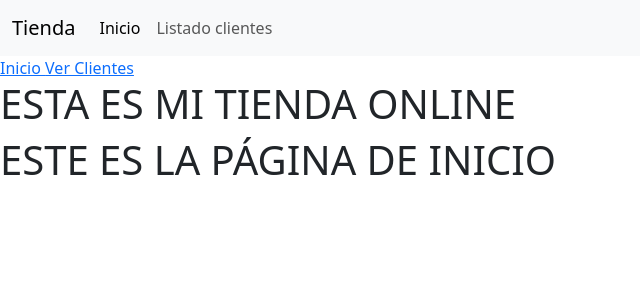
After one commit to AnteroEscuder/PROYECTODJANGO, a Django app: page / in a window 1280 px wide. The commit adds this page. Shown: the top 300 px of the page, without its empty margins (0-640 px from the left). Run offline with Django 5.2, Linux system fonts and the light colour scheme; some libraries are stand-ins or nearby versions.

Commit message:
commit20marzo

```diff
--- a/2daw/mysite/settings.py
+++ b/2daw/mysite/settings.py
@@ -38,6 +38,9 @@ INSTALLED_APPS = [
     "django.contrib.messages",
     "django.contrib.staticfiles",
     "tienda",
+    "debug_toolbar",
+    "django_bootstrap5",
+    "django_bootstrap_icons"
 ]
 
 MIDDLEWARE = [
@@ -48,6 +51,7 @@ MIDDLEWARE = [
     "django.contrib.auth.middleware.AuthenticationMiddleware",
     "django.contrib.messages.middleware.MessageMiddleware",
     "django.middleware.clickjacking.XFrameOptionsMiddleware",
+    "debug_toolbar.middleware.DebugToolbarMiddleware",
 ]
 
 ROOT_URLCONF = "mysite.urls"
@@ -122,3 +126,4 @@ STATIC_URL = "static/"
 # https://docs.djangoproject.com/en/5.1/ref/settings/#default-auto-field
 
 DEFAULT_AUTO_FIELD = "django.db.models.BigAutoField"
+INTERNAL_IPS = ["127.0.0.1"]
--- a/2daw/mysite/urls.py
+++ b/2daw/mysite/urls.py
@@ -20,5 +20,6 @@ from django.urls import path,include
 
 urlpatterns = [
     path("admin/", admin.site.urls),
-    path('tienda/',include("tienda.urls"))
+    path("__debug__/", include("debug_toolbar.urls")),
+    path('',include("tienda.urls"))
 ]
--- a/2daw/requirements.txt
+++ b/2daw/requirements.txt
@@ -1 +1,4 @@
 Django~=5.1.1
+django-debug-toolbar~=4.4.6
+django-bootstrap5~=24.3
+django-bootstrap-icons~=0.8.6
--- /dev/null
+++ b/2daw/tienda/templates/estructura/menu.html
@@ -0,0 +1,23 @@
+<nav class="navbar navbar-expand-lg navbar-light bg-light">
+    <div class="container-fluid">
+      <a class="navbar-brand" href="#">Tienda</a>
+      <button class="navbar-toggler" type="button" data-bs-toggle="collapse" data-bs-target="#navbarSupportedContent" aria-controls="navbarSupportedContent" aria-expanded="false" aria-label="Toggle navigation">
+        <span class="navbar-toggler-icon"></span>
+      </button>
+      <div class="collapse navbar-collapse" id="navbarSupportedContent">
+        <ul class="navbar-nav me-auto mb-2 mb-lg-0">
+          <li class="nav-item">
+            <a class="nav-link active" aria-current="page" href="{%url 'inicio'%}">Inicio</a>
+          </li>
+          <li class="nav-item">
+            <a class="nav-link" href="{%url 'lista_clientes'%}">Listado clientes</a>
+          </li>
+        </ul>
+      </div>
+    </div>
+  </nav>
+
+
+
+<a href="{% url 'inicio' %}"> Inicio  </a>
+<a href ="{% url 'lista_clientes' %}"> Ver Clientes </a>
--- /dev/null
+++ b/2daw/tienda/templates/estructura/pie.html
@@ -0,0 +1 @@
+<h1> ESTO ES MI PIE </h1>
--- /dev/null
+++ b/2daw/tienda/templates/estructura/principal.html
@@ -0,0 +1,24 @@
+<!DOCTYPE html>
+<html lang="en">
+<head>
+    <meta charset="UTF-8">
+    <meta name="viewport" content="width=device-width, initial-scale=1.0">
+    {% load django_bootstrap5 %}
+    {% bootstrap_css %}
+
+    {% block titulo %}
+        <title>Mi tienda online</title>
+    {% endblock %}
+</head>
+<body>
+    {% include 'estructura/menu.html'%}
+
+    <h1> ESTA ES MI TIENDA ONLINE </h1>
+    {% block contenido %}
+
+    {% include 'estructura/pie.html'%}
+
+    {% endblock %}
+    {% bootstrap_javascript %}
+</body>
+</html>
--- /dev/null
+++ b/2daw/tienda/templates/index.html
@@ -0,0 +1,9 @@
+{% extends "estructura/principal.html" %}
+{% block titulo %}
+    <title> MI página de inicio </title>
+{% endblock %}
+
+
+{% block contenido %}
+    <h1> ESTE ES LA PÁGINA DE INICIO</h1>
+{% endblock %}
--- a/2daw/tienda/urls.py
+++ b/2daw/tienda/urls.py
@@ -2,5 +2,6 @@ from django.urls import path
 from . import views
 
 urlpatterns = [
+    path('', views.index, name ="inicio"),
     path('clientes/',views.lista_clientes, name='lista_clientes')
 ]
--- a/2daw/tienda/views.py
+++ b/2daw/tienda/views.py
@@ -1,6 +1,9 @@
 from django.shortcuts import render
 from .models import Cliente
 # Create your views here.
+def index(request):
+    return render(request,'index.html',{})
+
 def lista_clientes(request):
     listado_clientes = Cliente.objects.all()
     return render(request,'clientes/lista_clientes.html',{'cliente_mostrar': listado_clientes})
```
Also changed, not shown: 2daw/tienda/templates/clientes/cliente.html (added, +9 -0 lines), 2daw/tienda/templates/clientes/lista_clientes.html (+8 -16 lines).
